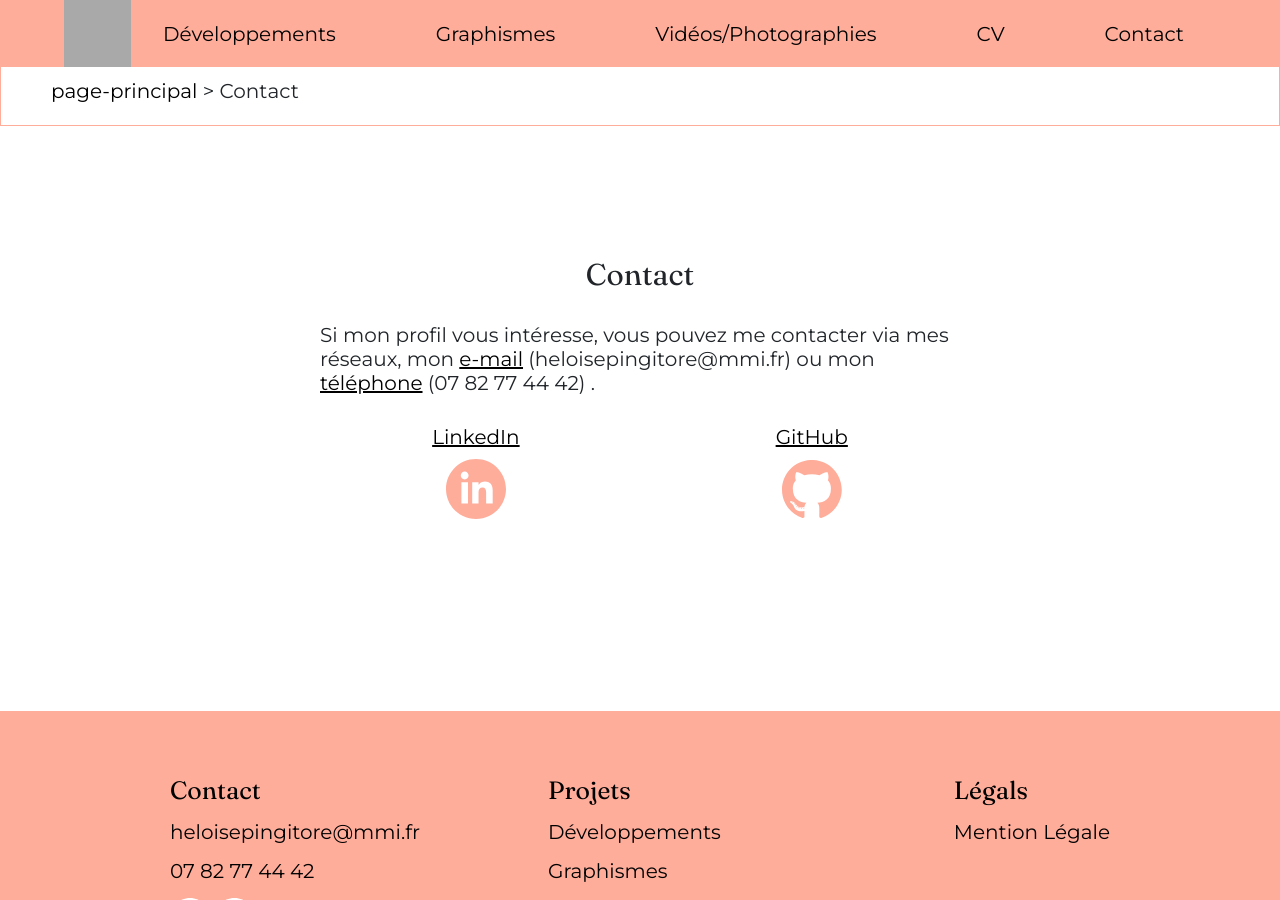
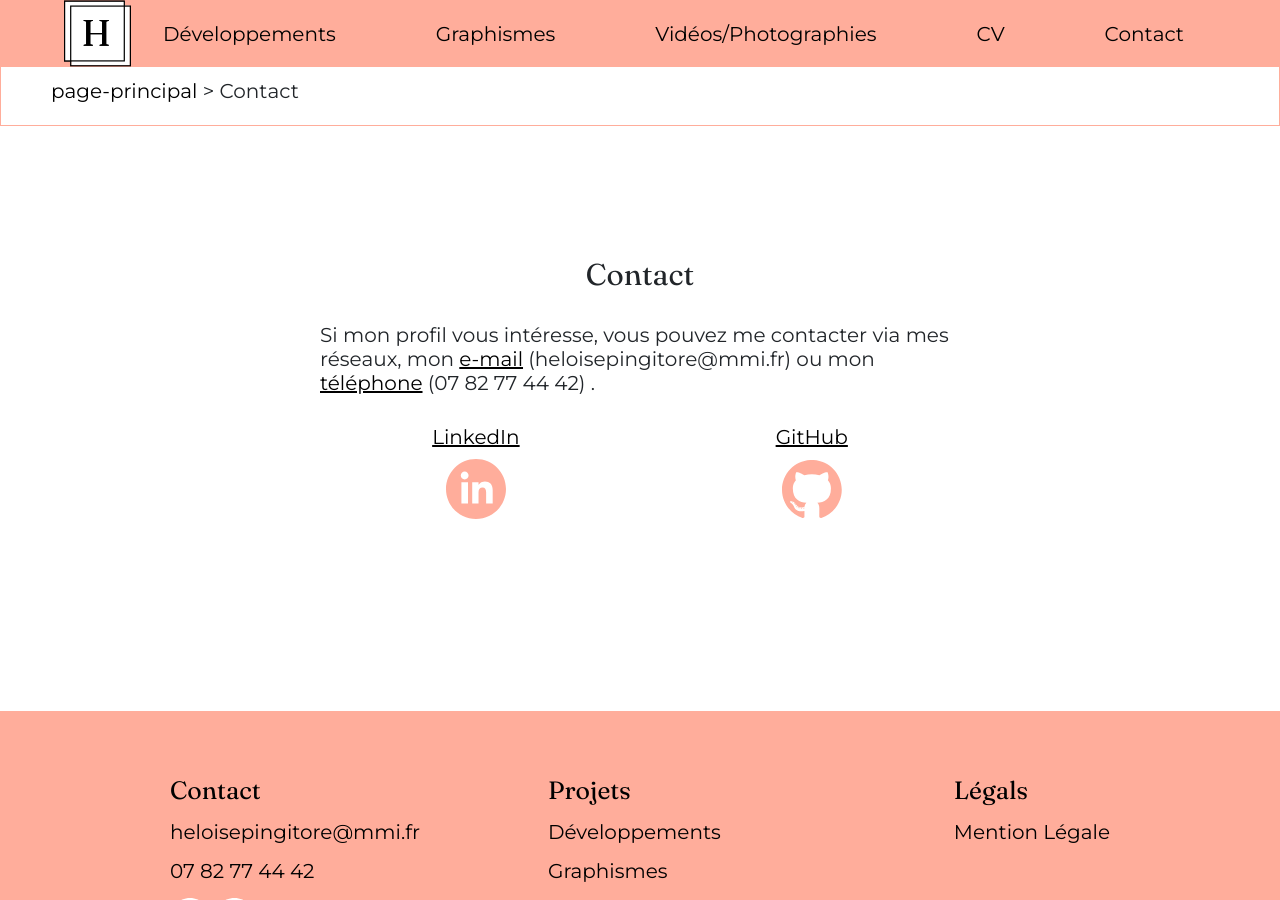
Before and after one commit to HeloisePi/Portfolio, a Jekyll site: the page built from _pages/contact.html, in a window 1280 px wide and 900 px high. Built offline with Jekyll 4.4.1, drawn with Linux system fonts in a browser that asks for light colours.

Commit message:
add logo

```diff
--- a/_includes/sections/header.html
+++ b/_includes/sections/header.html
@@ -1,5 +1,7 @@
 <header class="header ffGotham bgBlack txtWhite">
-  <div class="logo"></div>
+
+  <img src="/assets/logo/logo.svg" class="logo" alt="logo">
+
   <div class="container contenantheader">
     <a href="/#Développement ">
       <p class="developpements">Développements</p>
--- a/_pages/contact.html
+++ b/_pages/contact.html
@@ -14,7 +14,7 @@ permalink: "/contact"
 
     <div class="placement-logo">
         <div class="linkedin-contact">
-            <a href="https:linkedin.com/in/heloise-p-2b8539252"><p>LinkedIn</p></a>
+            <a href="https://linkedin.com/in/heloise-p-2b8539252"><p>LinkedIn</p></a>
             <img src="/svg/linkedin-icon-saumon.svg" alt="linkedin">
         </div>
         <div class="github-contact">
--- a/_sass/components/header.scss
+++ b/_sass/components/header.scss
@@ -24,7 +24,6 @@
   .logo{
     min-width: 67px;
     height: 67px;
-    background-color: darkgrey;
     margin-left: 5vw;
 
   }
```
Also changed, not shown: assets/logo/logo.svg (added).
